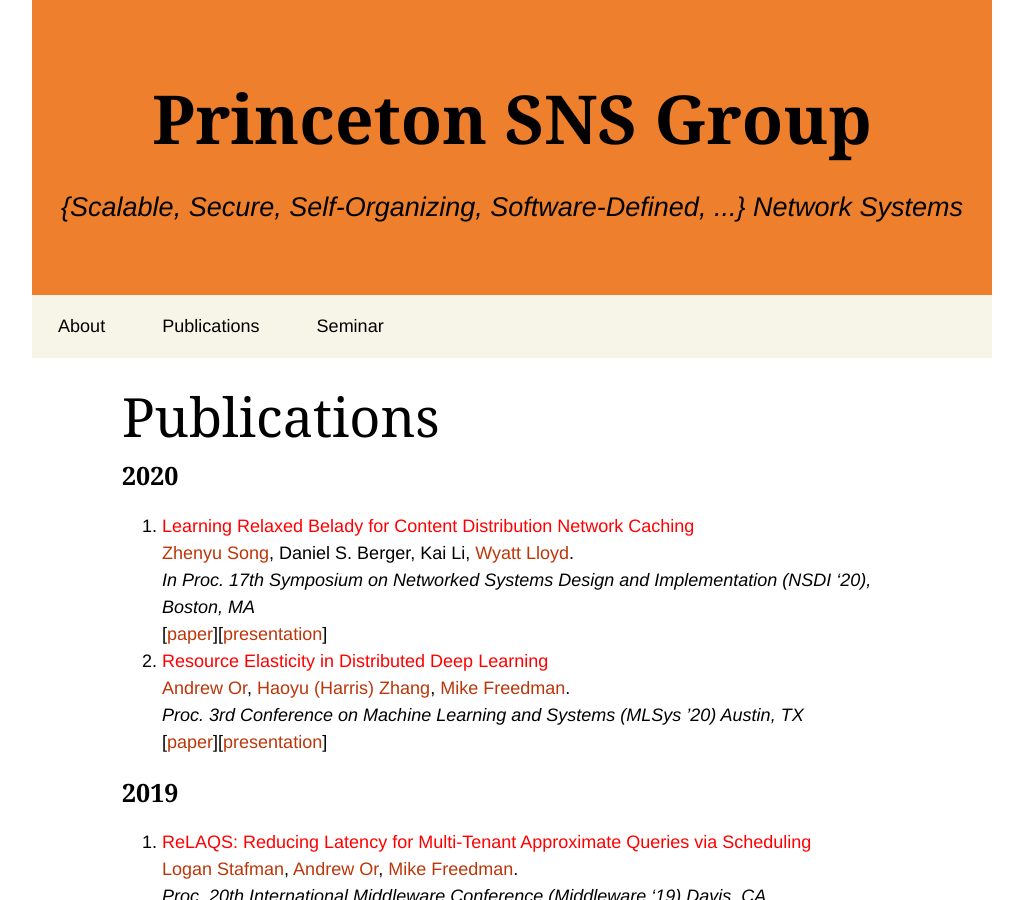
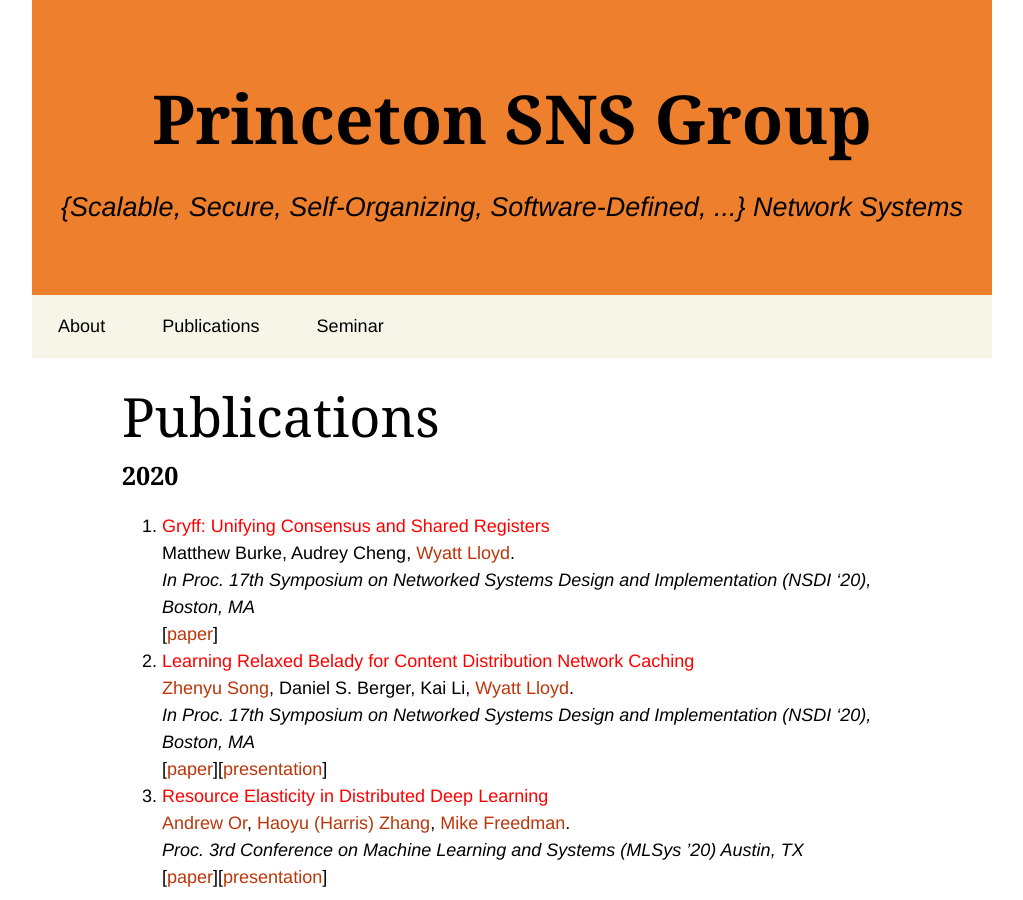
Before and after one commit to princeton-sns/www, a Jekyll site: the page built from publications.md, in a window 1280 px wide and 900 px high. Shown: the whole window, without its empty margins (128-1151 px from the left). Built offline with Jekyll 4.4.1, drawn with Linux system fonts in a browser that asks for light colours; some web fonts are replaced.

Commit message:
Add Gryff.

```diff
--- a/_data/publications.yml
+++ b/_data/publications.yml
@@ -18,6 +18,15 @@
   year: 2020
   paper: https://sunnyszy.github.io/assets/files/nsdi2020_lrb.pdf
   presentation: https://www.usenix.org/conference/nsdi20/presentation/song
+
+- title: "Gryff: Unifying Consensus and Shared Registers"
+  people:
+    - Matthew Burke
+    - Audrey Cheng
+    - wlloyd
+  venue: "In Proc. 17th Symposium on Networked Systems Design and Implementation (NSDI '20), Boston, MA"
+  year: 2020
+  paper: /assets/papers/2020-nsdi-burke.pdf
 
 - title: "ReLAQS: Reducing Latency for Multi-Tenant Approximate Queries via Scheduling"
   people:
```
Also changed, not shown: 1 other file.
